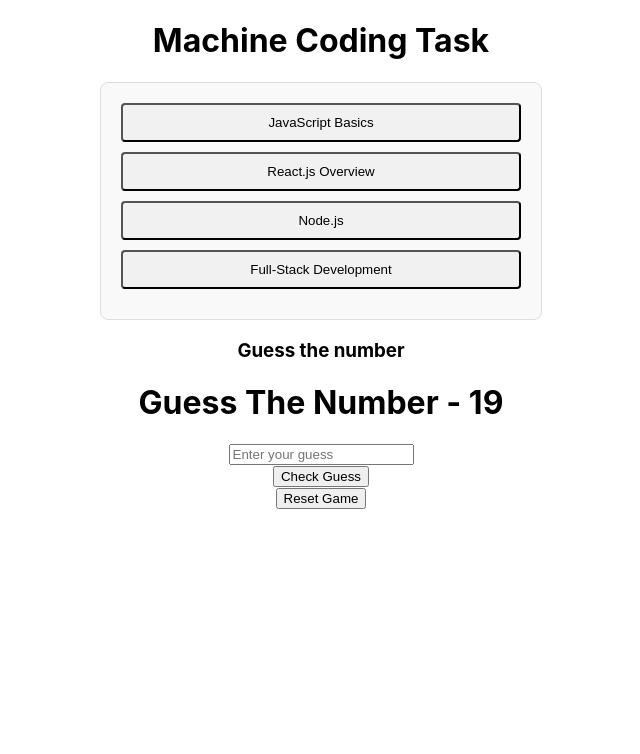
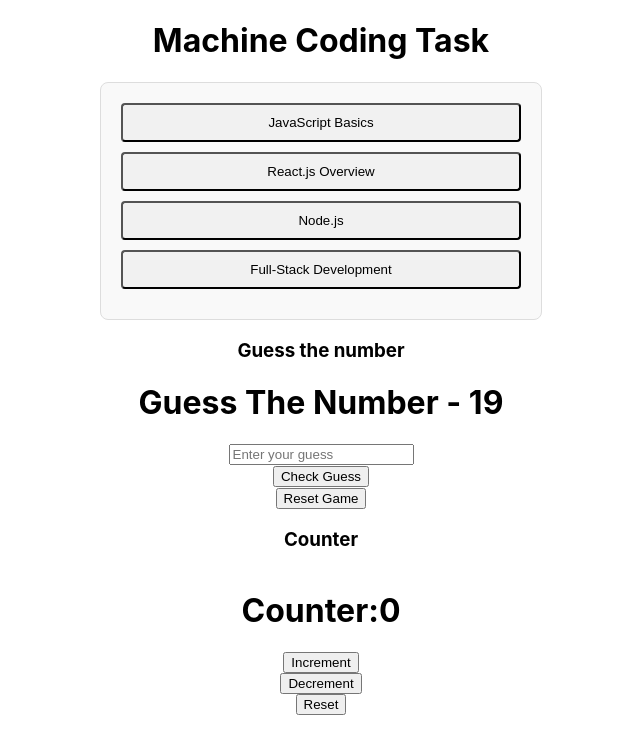
Before and after one commit to subhanbasha9494/ReactMachineCoding, a React (Create React App) app: page / in a window 1280 px wide. Shown: the top 754 px of the page, without its empty margins (319-959 px from the left). Built offline with nearby package versions, Linux system fonts and the light colour scheme.

Commit message:
added counter code

```diff
--- a/src/App.js
+++ b/src/App.js
@@ -2,6 +2,7 @@
 import './App.css';
 import Accordian from './components/Accordian';
 import GuessTheNumber from './components/GuessNumber';
+import Counter from './components/Counter';
 
 function App() {
   const items = [
@@ -28,6 +29,8 @@
       <Accordian items={items} />
       <h3>Guess the number</h3>
       <GuessTheNumber />
+      <h3>Counter</h3>
+      <Counter />
     </div>
   );
 
--- /dev/null
+++ b/src/components/Counter.js
@@ -0,0 +1,16 @@
+import { useState } from "react"
+
+const Counter = () => {
+    const [count,setCount] = useState(0);
+
+    return (
+        <div style={{display: 'flex', flexDirection: 'column', alignItems: 'center', justifyContent: 'center'}}>
+            <h1>Counter:{ count }</h1>
+            <button type="button" onClick={() => setCount(count + 1)}>Increment</button>
+            <button type="button" onClick={() => setCount(count - 1)}>Decrement</button>
+            <button type="button" onClick={() => setCount(0)}>Reset</button>
+        </div>
+    )
+}
+
+export default Counter;
```
